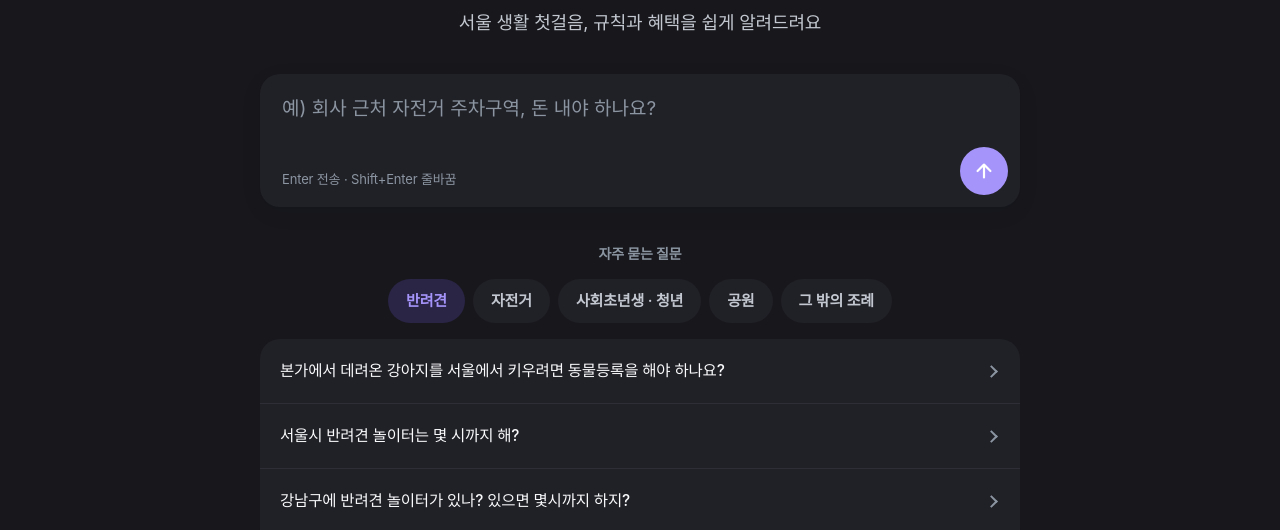
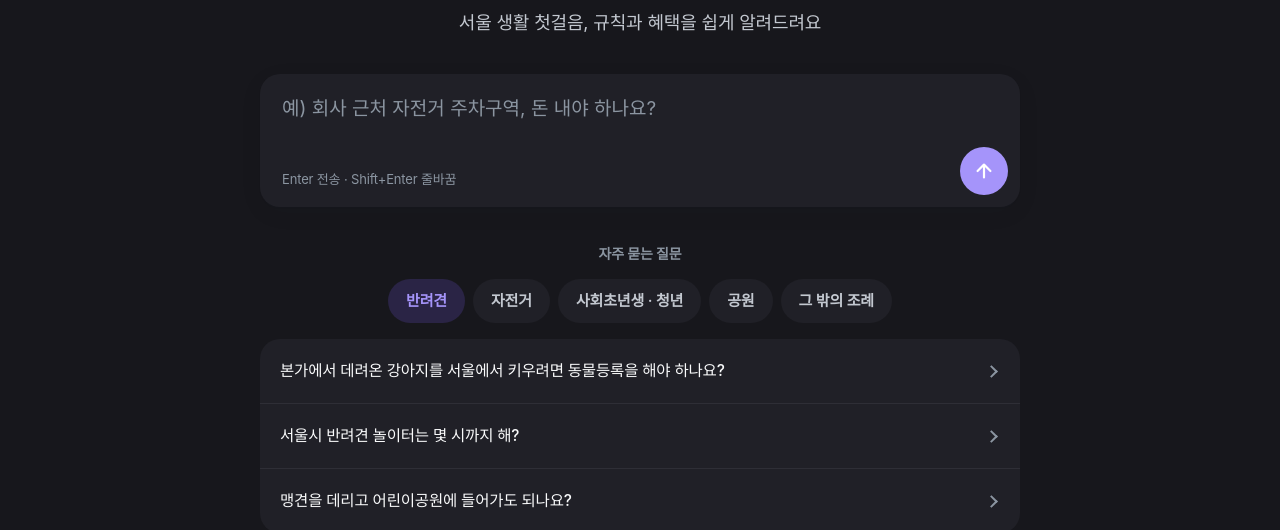
Before and after one commit to hwcho1120/AI-Q-A, a plain HTML site: page static/factlaw.html in a window 1280 px wide. Shown: the part 270-800 px from the top of the page. Drawn offline with Linux system fonts and the light colour scheme; a web font is replaced by a local one.

Commit message:
style(ui): 예시·이어서 물어보기에서 자치구(강남구) 질문 제거
동물보호 답변 뒤 '이어서 물어보기'에 묻지도 않은 강남구 질문이 뜨던 문제.
상황 카드와 추천 목록에서 강남구 질문을 빼고, 추천 목록은 동물등록 질문으로 채움.
자치구 감지 정규식(REGION)은 '서울시 기준으로 다시 물어보기'용이라 유지.

Co-Authored-By: Claude Opus 5.5 <noreply@anthropic.com>

```diff
--- a/static/factlaw.html
+++ b/static/factlaw.html
@@ -352,7 +352,6 @@ footer { margin: 12px 0 48px; padding: 20px 4px 0; font-size: 12.5px; line-heigh
     { name: "반려견", qs: [
       "본가에서 데려온 강아지를 서울에서 키우려면 동물등록을 해야 하나요?",
       "서울시 반려견 놀이터는 몇 시까지 해?",
-      "강남구에 반려견 놀이터가 있나? 있으면 몇시까지 하지?",
       "맹견을 데리고 어린이공원에 들어가도 되나요?" ] },
     { name: "자전거", qs: [
       "회사 근처 자전거 주차구역이 있던데, 돈 내야하나?",
@@ -616,7 +615,7 @@ footer { margin: 12px 0 48px; padding: 20px 4px 0; font-size: 12.5px; line-heigh
   /* 이어서 물어보기: 방금 답한 조례와 같은 주제의 질문만 2개 추천한다 (반려견 답 → 반려견 질문).
      이미 물은 질문은 빼고 다음 후보로 채운다. 모두 엔진으로 답이 확인된 질문만 쓴다 (11/21 main). */
   var NEXT = [
-    { law: "동물보호", qs: ["강남구에 반려견 놀이터가 있나? 있으면 몇시까지 하지?", "서울시 반려견 놀이터는 몇 시까지 해?", "맹견을 데리고 어린이공원에 들어가도 되나요?"] },
+    { law: "동물보호", qs: ["서울시 반려견 놀이터는 몇 시까지 해?", "맹견을 데리고 어린이공원에 들어가도 되나요?", "본가에서 데려온 강아지를 서울에서 키우려면 동물등록을 해야 하나요?"] },
     { law: "자전거", qs: ["따릉이로 출퇴근하면 정기권 할인 같은 게 있어?", "자전거 타다 다치면 서울시가 보상해 줘?", "회사 근처 자전거 주차구역이 있던데, 돈 내야하나?"] },
     { law: "청년", qs: ["청년이 주거 관련 보증보험료 지원을 받으려면 어떤 조건이 필요한가요?", "서울 사는 사회초년생이 받을 수 있는 지원이 조례에 있어?", "서울시 청년 기본 조례에서 말하는 청년은 몇 살부터 몇 살까지인가요?"] },
     { law: "도시공원", qs: ["어린이공원에서 술을 마시면 어떻게 되나요?", "도시공원 시설을 예약했는데 사용일 3일 전에 취소하면 이용료를 얼마나 돌려받나요?", "강아지랑 공원 산책하는데 공원에서 담배 피우면 과태료가 얼마인가요?"] },
```
